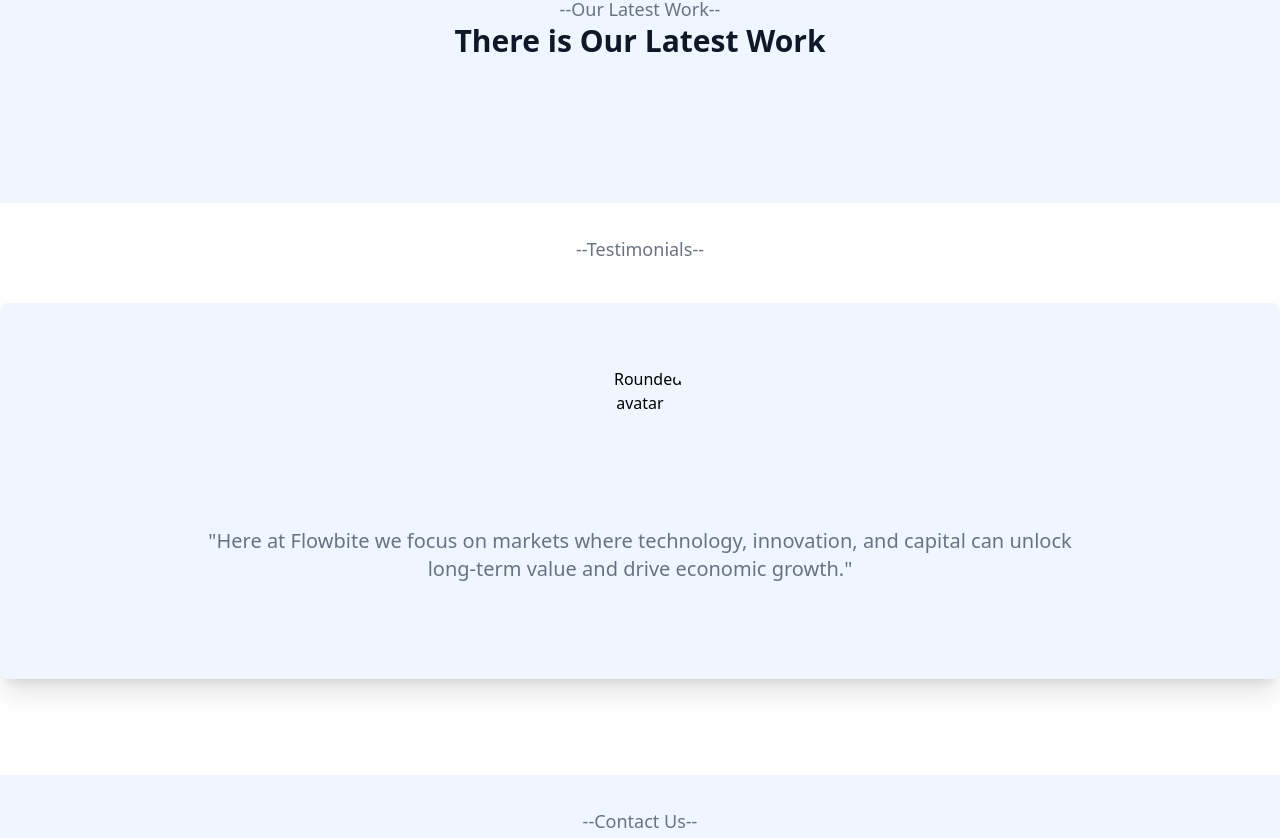
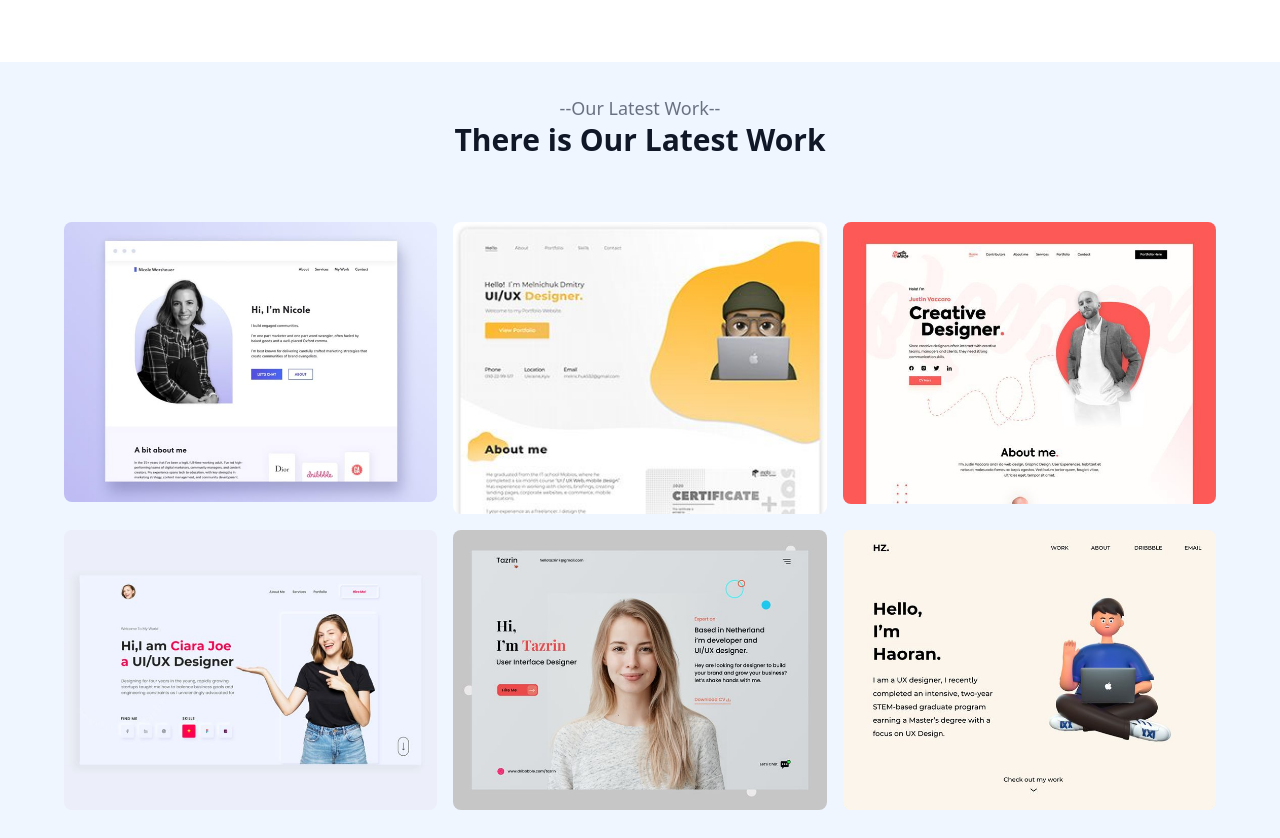
Before and after one commit to RizkyNuzulal/Test-PKL, a plain HTML site: page index.html in a window 1280 px wide. Shown: the part 1539-2377 px from the top of the page. Drawn offline with nearby package versions, Linux system fonts and the light colour scheme; the site is published under a folder, as on GitHub Pages, so addresses that start at the root find nothing.

Commit message:
Update index.html

```diff
--- a/index.html
+++ b/index.html
@@ -59,7 +59,7 @@
       <div class="grid md:grid-cols-2 gap-16 place-items-center">
         <!-- Gambar tampil dulu di mobile -->
         <div class="order-1 md:order-none rounded-lg p-8 md:p-12 place-items-center">
-          <img class="rounded-xl" src="/img/home.jpeg" alt="">
+          <img class="rounded-xl" src="img/home.jpeg" alt="">
         </div>
         <div class="order-2 md:order-none rounded-lg p-8 md:p-12">
           <h2 class="font-sans text-gray-900 text-3xl font-extrabold mb-2">Want a Cool Website? We'll Build It For You!
@@ -169,22 +169,22 @@
       Work</h2>
     <div class="grid grid-cols-2 md:grid-cols-3 gap-4 mx-16 my-16">
       <div>
-        <img class="h-auto max-w-full rounded-lg" src="/img/portfolio5.jpeg" alt="">
+        <img class="h-auto max-w-full rounded-lg" src="img/portfolio5.jpeg" alt="">
       </div>
       <div>
-        <img class="h-auto max-w-full rounded-lg" src="/img/portfolio1.jpeg" alt="">
+        <img class="h-auto max-w-full rounded-lg" src="img/portfolio1.jpeg" alt="">
       </div>
       <div>
-        <img class="h-auto max-w-full rounded-lg" src="/img/portfolio2.jpeg" alt="">
+        <img class="h-auto max-w-full rounded-lg" src="img/portfolio2.jpeg" alt="">
       </div>
       <div>
-        <img class="h-auto max-w-full rounded-lg" src="/img/portfolio3.jpeg" alt="">
+        <img class="h-auto max-w-full rounded-lg" src="img/portfolio3.jpeg" alt="">
       </div>
       <div>
-        <img class="h-auto max-w-full rounded-lg" src="/img/portfolio4.jpeg" alt="">
+        <img class="h-auto max-w-full rounded-lg" src="img/portfolio4.jpeg" alt="">
       </div>
       <div>
-        <img class="h-auto max-w-full rounded-lg" src="/img/portfolio6.jpeg" alt="">
+        <img class="h-auto max-w-full rounded-lg" src="img/portfolio6.jpeg" alt="">
       </div>
     </div>
     <!-- End Latest Work -->
@@ -198,7 +198,7 @@
       <!-- KOTAK TESTIMONIAL -->
       <div class="py-8 px-4 mx-auto max-w-screen-xl text-center lg:py-16 bg-blue-50 rounded-lg shadow-xl mt-10 mb-24">
         <div class="flex justify-center mb-6">
-          <img class="w-32 h-32 rounded-full object-cover" src="/img/testi1.jpeg" alt="Rounded avatar">
+          <img class="w-32 h-32 rounded-full object-cover" src="img/testi1.jpeg" alt="Rounded avatar">
         </div>
         <p class="mb-8 text-lg font-normal text-gray-500 lg:text-xl dark:text-gray-700">
 
```
